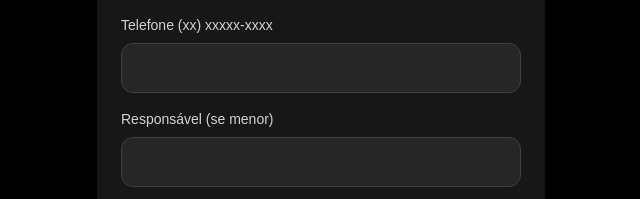
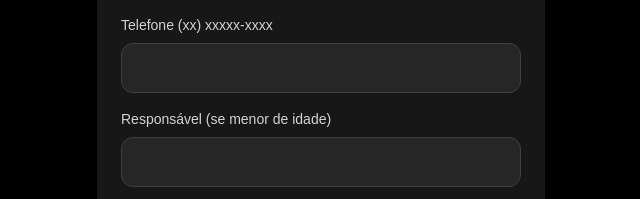
Before and after one commit to RafaelCostaF/JiuJitsu-Robur-Form, a Next.js app: page / in a window 1280 px wide. Shown: the part 876-1075 px from the top of the page, without its empty margins (319-959 px from the left). Built offline with nearby package versions, Linux system fonts and the light colour scheme.

Commit message:
äjjuste nome form

```diff
--- a/app/page.tsx
+++ b/app/page.tsx
@@ -706,7 +706,7 @@ export default function Home() {
 
         <div>
           <label className="block text-sm mt-4 mb-2 text-neutral-300">
-            Responsável (se menor)
+            Responsável (se menor de idade)
           </label>
           <input
             ref={setFieldRef("responsavel")}
```
